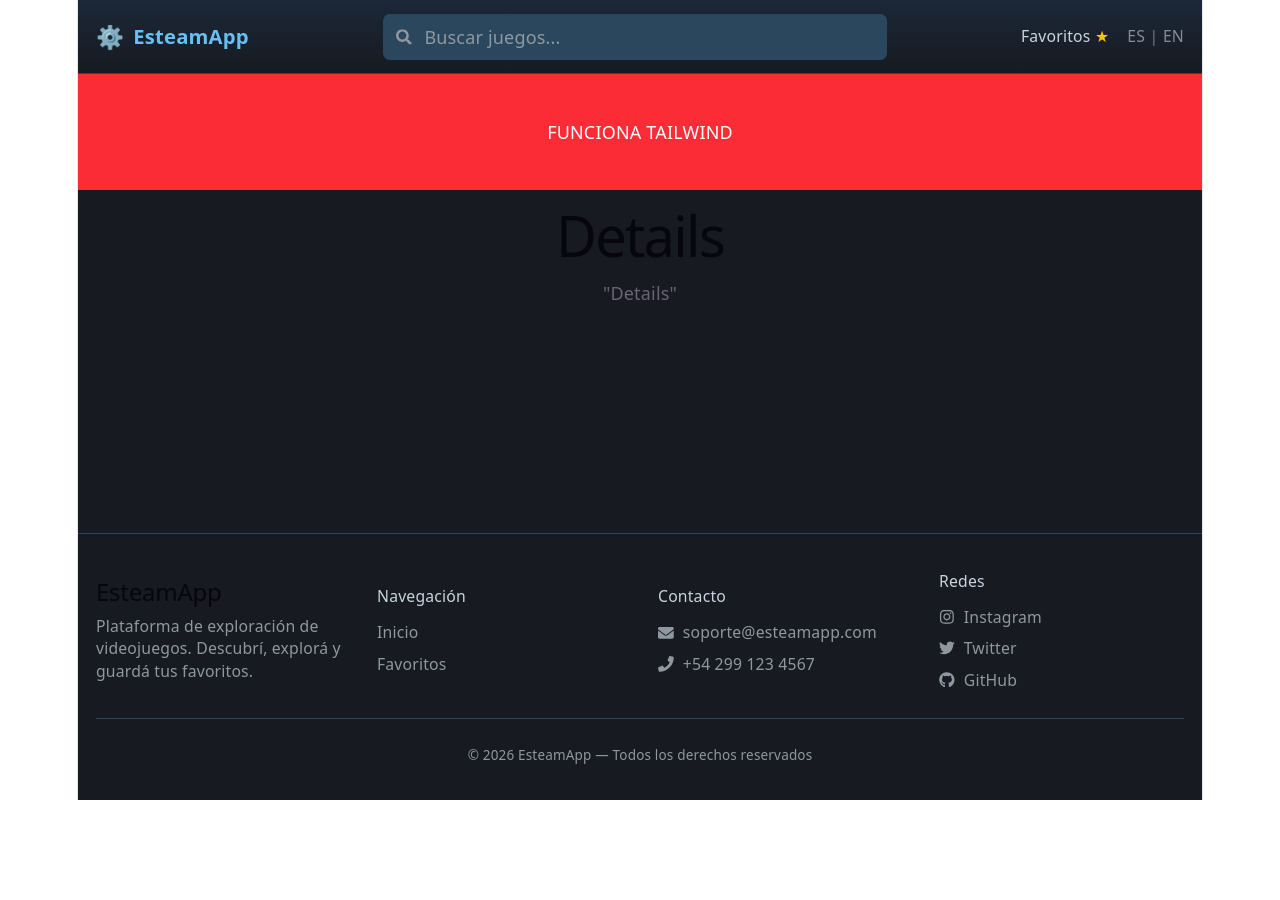
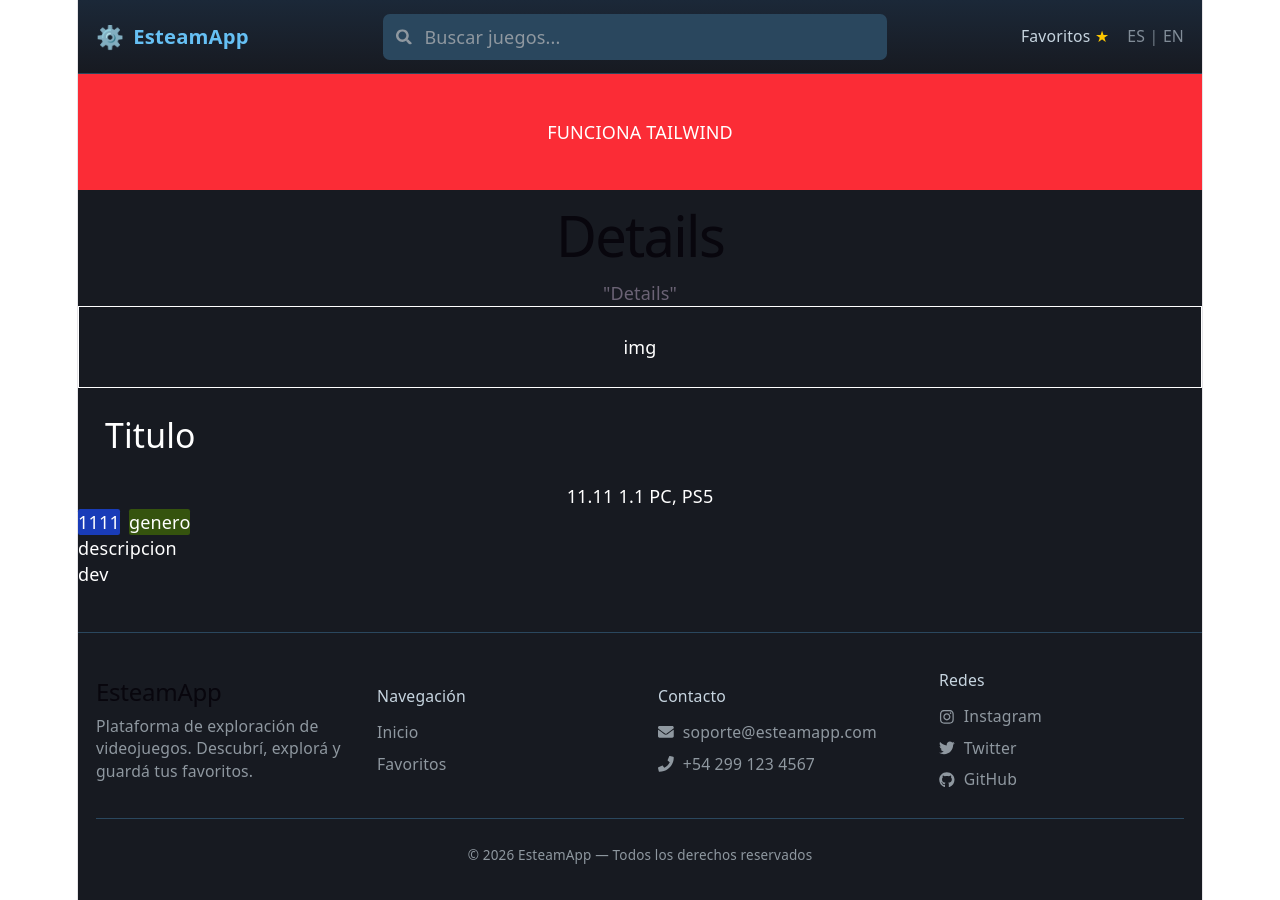
Before and after one commit to AlejandroClaure/tp2_PWA_2026_unco, a React (Vite) app: page / in a window 1280 px wide. Before the commit the page ends 800 px from the top, so only its background shows below. Built offline with nearby package versions, Linux system fonts and the light colour scheme.

Commit message:
inicializacion variables

```diff
--- /dev/null
+++ b/src/components/GameDetailCard/GameDetailCard.jsx
@@ -0,0 +1,29 @@
+import styles from "./GameDetailCard.module.css";
+
+function GameDetailCard ({
+id,
+titulo = "Titulo",
+genero = "genero",
+precio = 11.11,
+imagen = "img",
+rating = 1.1,
+isFavorite = false,
+anio = 1111,
+plataformas = "PC, PS5",
+descripcion = "descripcion",
+developer = "dev",
+onFav
+}) {
+return(
+    <div class="text-white">
+        <div class= "border p-6">{imagen}</div>
+        <div class= "flex text-left p-6 text-3xl">{titulo}</div>
+        <div>{precio} {rating} {plataformas}</div>
+        <div class="flex"><div class= "text-left bg-blue-800 rounded-xs mr-2">{anio}</div> <div class="text-left bg-lime-900 rounded-xs">{genero}</div></div>
+        <div class= "text-left">{descripcion}</div>
+        <div class= "text-left">{developer}</div>
+        <div>{isFavorite}</div>
+    </div>
+);
+}
+export default GameDetailCard;
--- a/src/pages/Home/Home.jsx
+++ b/src/pages/Home/Home.jsx
@@ -1,6 +1,7 @@
 import React from "react";
 import { useNavigate } from "react-router-dom";
 import { Routes } from "../../const/routes.js";
+import GameDetailCard from "../../components/GameDetailCard/GameDetailCard.jsx";
 //import { useState, useEffect } from "react";
 //import { mainData } from "../data/mainData";
 //import styles from "./Home.module.css";
@@ -20,6 +21,7 @@ function Home() {
       >
         "Details"
       </button>
+      <GameDetailCard></GameDetailCard>
     </>
   );
 }
```
Also changed, not shown: src/components/GameDetailCard/GameDetailCard.module.css (added).
